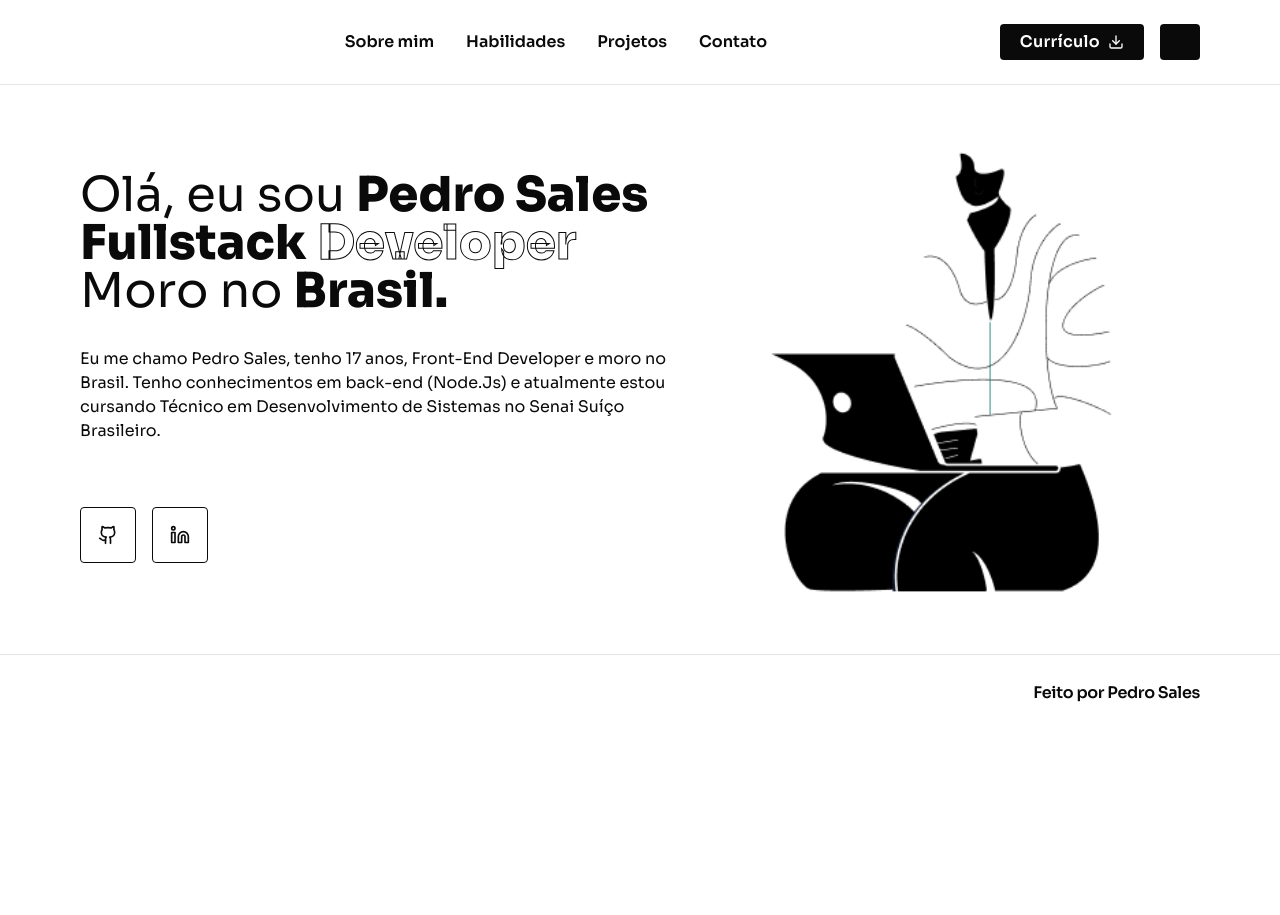
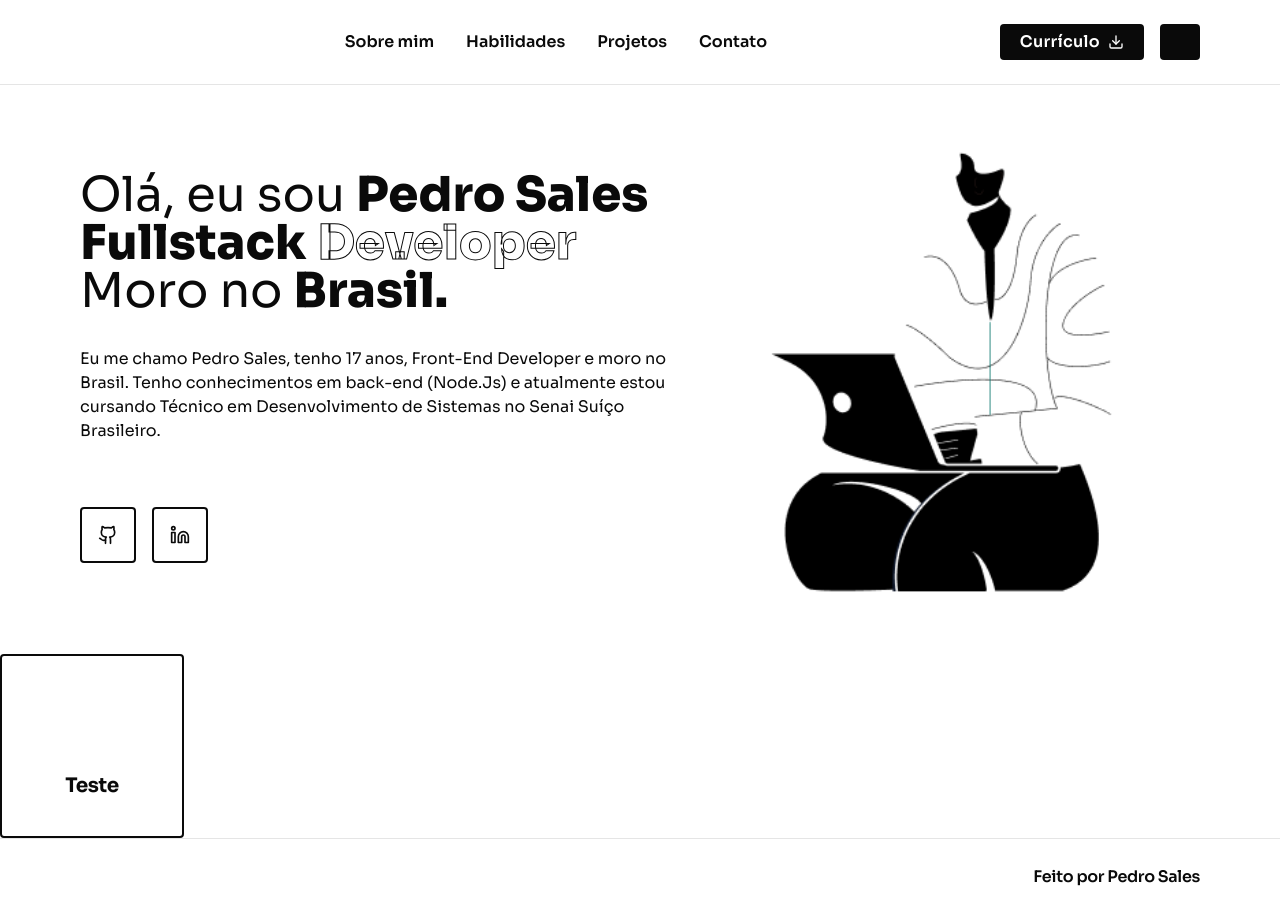
Before and after one commit to xsalles/portifolio, a Next.js app: page / in a window 1280 px wide. Before the commit the page ends 880 px from the top, so only its background shows below. Built offline with nearby package versions, Linux system fonts and the light colour scheme.

Commit message:
feat: created the card skills

```diff
--- /dev/null
+++ b/src/components/CardSkill/index.tsx
@@ -0,0 +1,15 @@
+import Image from "next/image";
+
+interface CardSkillProps {
+  imageSrc: string;
+  nameSkil: string;
+}
+
+export default function CardSkill({imageSrc, nameSkil}: CardSkillProps) {
+  return (
+    <article className="flex w-46 h-46 flex-col items-center justify-center p-6 gap-8 bg-background hover:bg-foreground text-foreground hover:text-background transition-colors duration-300 ease-in-out border-2 border-foreground rounded-sm">
+      <Image src={imageSrc} alt={`Ícone da habilidade ${nameSkil}`} width={56} height={56}/>
+      <h5 className="text-heading-h5 font-bold">{nameSkil}</h5>
+    </article>
+  );
+}
--- a/src/components/CardSocialMedia/index.tsx
+++ b/src/components/CardSocialMedia/index.tsx
@@ -12,7 +12,7 @@ export default function CardSocialMedia({
   return (
     <Link
       href={href}
-      className="flex items-center justify-center w-14 h-14 rounded-sm bg-background hover:bg-foreground text-foreground hover:text-background transition-colors duration-300 ease-in-out border border-foreground"
+      className="flex items-center justify-center w-14 h-14 rounded-sm bg-background hover:bg-foreground text-foreground hover:text-background transition-colors duration-300 ease-in-out border-2 border-foreground"
     >
       {children}
     </Link>
--- a/src/template/LandingPage/index.tsx
+++ b/src/template/LandingPage/index.tsx
@@ -1,9 +1,12 @@
+import CardSkill from "@/components/CardSkill";
 import HeroSection from "./sections/HeroSection";
+
 
 export default function LandingPage() {
   return (
     <main className=" h-full">
         <HeroSection />
+        <CardSkill imageSrc="/logo-white.svg" nameSkil="Teste"/>
     </main>
   )
 }
```
